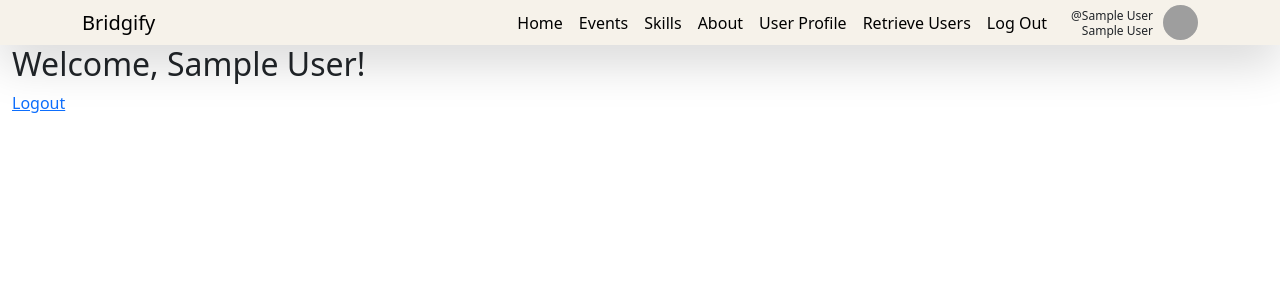
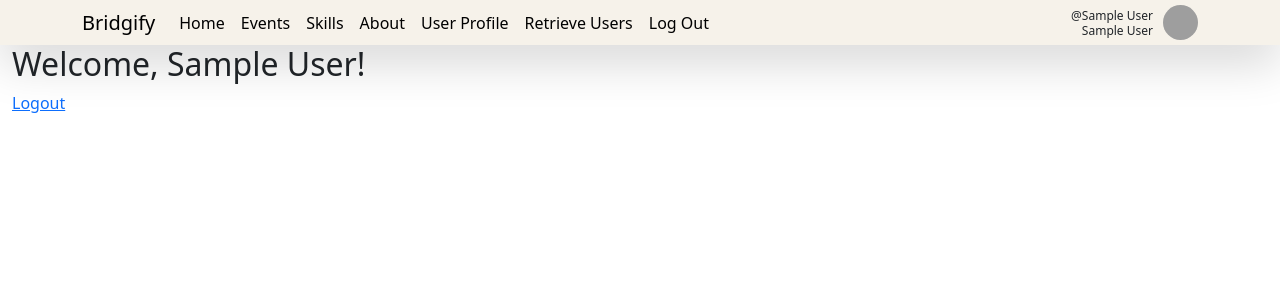
Before and after one commit to kahlen2008/bridgify, a Flask app: page / in a window 1280 px wide. Shown: the top 300 px of the page. Run offline with Flask 3, Linux system fonts and the light colour scheme; the visitor is signed in with stand-in values (Sample User, id 1); grey boxes are pictures that could not be loaded.

Commit message:
Add files via upload
navbar fix

```diff
--- a/templates/includes/navbar.html
+++ b/templates/includes/navbar.html
@@ -47,7 +47,7 @@
 <nav class="navbar navbar-dark top shadow-lg py-0" style="background-color:#f6f2ea; height:45px;">
   <div class="container align-items-center">
     <a class="navbar-brand py-0" href="/" style="color:black;">Bridgify</a>
-    <ul class="navbar-nav ms-auto d-flex flex-row align-items-center">
+    <ul class="navbar-nav me-auto d-flex flex-row align-items-center">
       <li class="nav-item">
         <a class="nav-link py-0 px-2 active" href="/" style="color:black;">Home</a>
       </li>
@@ -69,8 +69,8 @@
       <li class="nav-item">
         <a class="nav-link py-0 px-2" href="/logout" style="color:black;">Log Out</a>
       </li>
-
-      <li class="nav-item d-flex align-items-center ms-3">
+      </ul>
+      <div class="d-flex align-items-center ms-3">
         <p class="mb-0 lh-sm text-end" style="font-size:12px; margin-right:10px;">
           @{{display_name}}<br>{{ full_name }}
         </p>
@@ -79,9 +79,7 @@
         {% else %}
           <img src="{{ url_for('static', filename='uploads/profile_pics/default.png') }}" alt="Default Profile Picture" width="35" style="border-radius:50%; object-fit:cover;">
         {% endif %}
-      </li>
 
-    </ul>
   </div>
 </nav>
 
```
